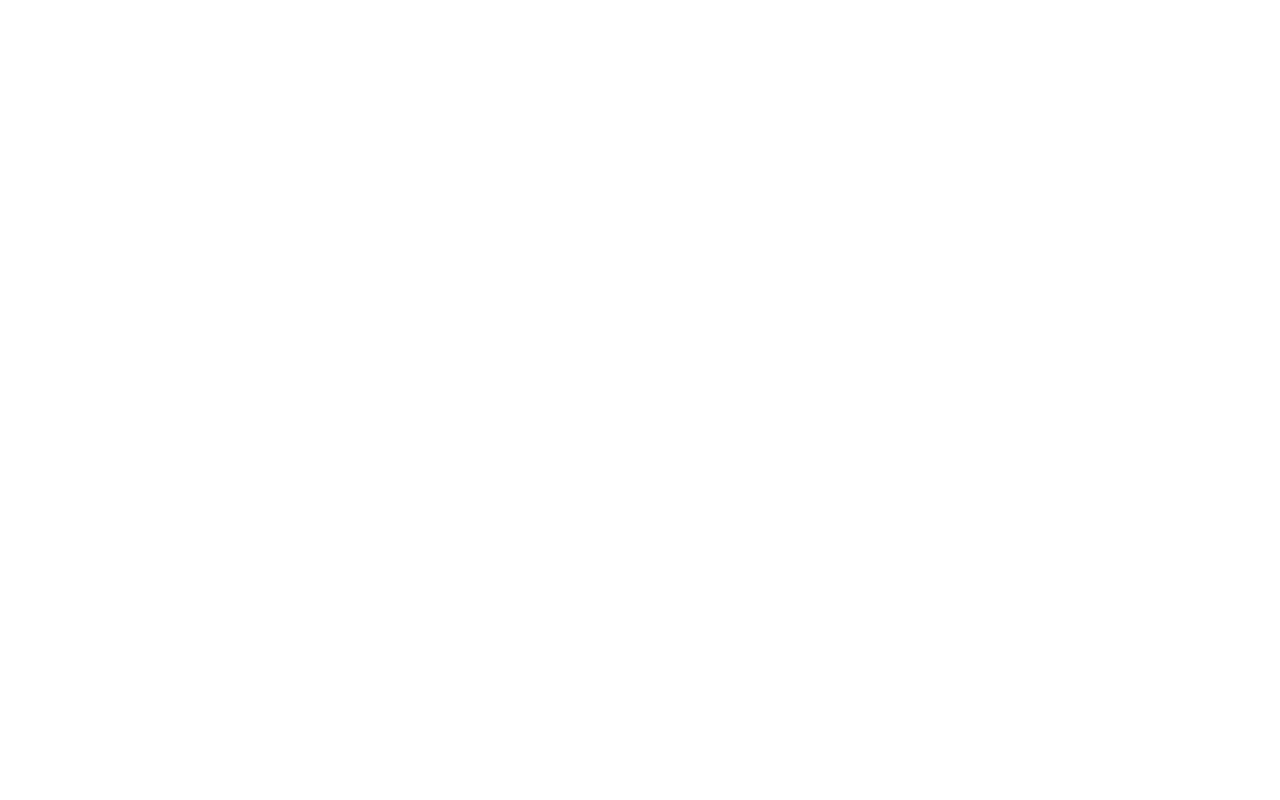
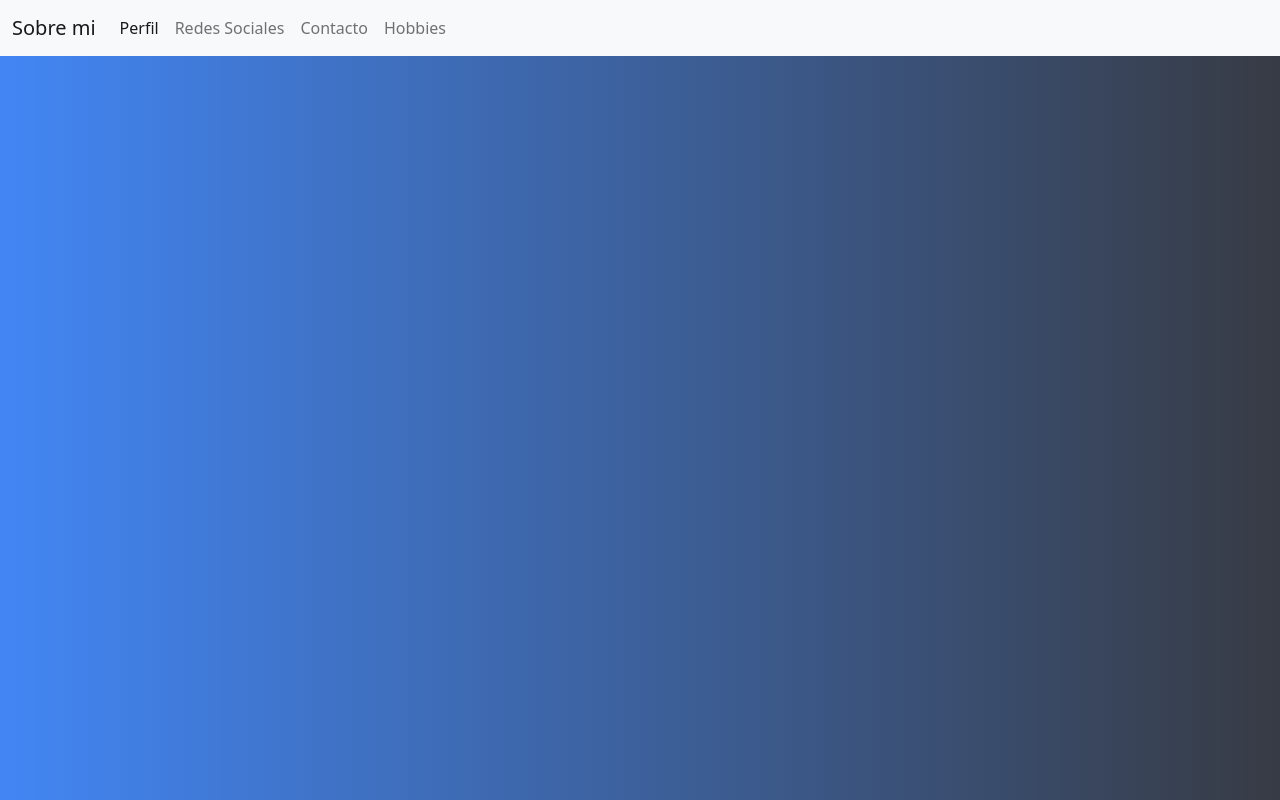
Before and after one commit to Darioqp/TareaU4Boostrap, a plain HTML site: page index.html in a window 1280 px wide. Drawn offline with nearby package versions, Linux system fonts and the light colour scheme.

Commit message:
se creo la carpeta img, se trabajo el fondo y se agrego el nav

```diff
--- a/index.html
+++ b/index.html
@@ -1,16 +1,50 @@
 <!DOCTYPE html>
 <html lang="es">
-<head>
-    <meta charset="UTF-8">
-    <meta http-equiv="X-UA-Compatible" content="IE=edge">
-    <meta name="viewport" content="width=device-width, initial-scale=1.0">
-    <title>Sitio Web con Boostrap</title>
-    <link href="https://cdn.jsdelivr.net/npm/bootstrap@5.1.0/dist/css/bootstrap.min.css" rel="stylesheet" integrity="sha384-KyZXEAg3QhqLMpG8r+8fhAXLRk2vvoC2f3B09zVXn8CA5QIVfZOJ3BCsw2P0p/We" crossorigin="anonymous">
-</head>
-<body>
+  <head>
+    <meta charset="UTF-8" />
+    <meta http-equiv="X-UA-Compatible" content="IE=edge" />
+    <meta name="viewport" content="width=device-width, initial-scale=1.0" />
+    <link rel="stylesheet" href="style.css" />
+    <title>CV con Boostrap</title>
+    <link
+      href="https://cdn.jsdelivr.net/npm/bootstrap@5.1.0/dist/css/bootstrap.min.css"
+      rel="stylesheet"
+      integrity="sha384-KyZXEAg3QhqLMpG8r+8fhAXLRk2vvoC2f3B09zVXn8CA5QIVfZOJ3BCsw2P0p/We"
+      crossorigin="anonymous"
+    />
+  </head>
+  <body>
+    <nav class="navbar navbar-expand-lg navbar-light bg-light">
+        <div class="container-fluid">
+          <a class="navbar-brand" href="#">Sobre mi</a>
+          <button class="navbar-toggler" type="button" data-bs-toggle="collapse" data-bs-target="#navbarNav" aria-controls="navbarNav" aria-expanded="false" aria-label="Toggle navigation">
+            <span class="navbar-toggler-icon"></span>
+          </button>
+          <div class="collapse navbar-collapse" id="navbarNav">
+            <ul class="navbar-nav">
+              <li class="nav-item">
+                <a class="nav-link active" aria-current="page" href="#">Perfil</a>
+              </li>
+              <li class="nav-item">
+                <a class="nav-link" href="#">Redes Sociales</a>
+              </li>
+              <li class="nav-item">
+                <a class="nav-link" href="#">Contacto</a>
+              </li>
+              <li class="nav-item">
+                <a class="nav-link" href="#">Hobbies</a>
+              </li>
+
+            </ul>
+          </div>
+        </div>
+      </nav>
 
 
-
-    <script src="https://cdn.jsdelivr.net/npm/bootstrap@5.1.0/dist/js/bootstrap.bundle.min.js" integrity="sha384-U1DAWAznBHeqEIlVSCgzq+c9gqGAJn5c/t99JyeKa9xxaYpSvHU5awsuZVVFIhvj" crossorigin="anonymous"></script>
-</body>
+    <script
+      src="https://cdn.jsdelivr.net/npm/bootstrap@5.1.0/dist/js/bootstrap.bundle.min.js"
+      integrity="sha384-U1DAWAznBHeqEIlVSCgzq+c9gqGAJn5c/t99JyeKa9xxaYpSvHU5awsuZVVFIhvj"
+      crossorigin="anonymous"
+    ></script>
+  </body>
 </html>
--- a/style.css
+++ b/style.css
@@ -0,0 +1,6 @@
+body {
+    background: #373B44;  /* fallback for old browsers */
+    background: -webkit-linear-gradient(to right, #4286f4, #373B44);  /* Chrome 10-25, Safari 5.1-6 */
+    background: linear-gradient(to right, #4286f4, #373B44); /* W3C, IE 10+/ Edge, Firefox 16+, Chrome 26+, Opera 12+, Safari 7+ */
+
+}
```
